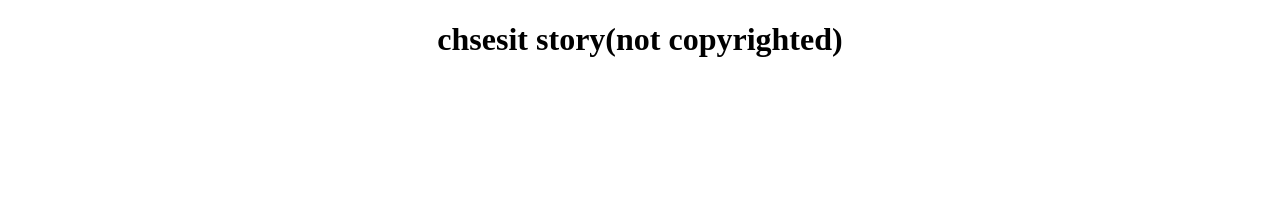
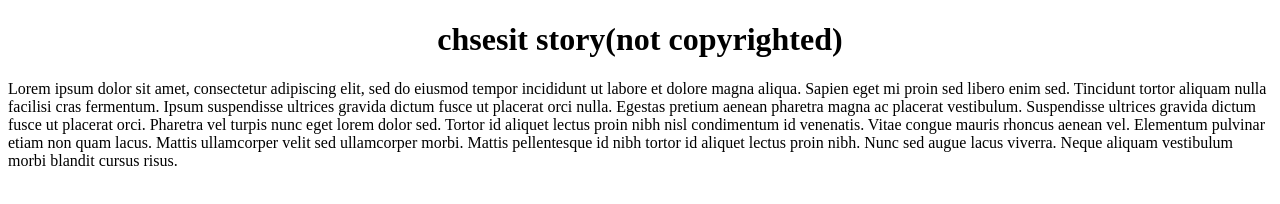
Before and after one commit to zahmbie1/TSA-coolwebsite, a plain HTML site: page index.html in a window 1280 px wide. Drawn offline with Linux system fonts and the light colour scheme.

Commit message:
LOREM ISPUM

```diff
--- a/index.html
+++ b/index.html
@@ -5,5 +5,7 @@
     </head>
     <body>
         <div class="center-text"><h1>chsesit story(not copyrighted)</h1></div>
+        <p>Lorem ipsum dolor sit amet, consectetur adipiscing elit, sed do eiusmod tempor incididunt ut labore et dolore magna aliqua. Sapien eget mi proin sed libero enim sed. Tincidunt tortor aliquam nulla facilisi cras fermentum. Ipsum suspendisse ultrices gravida dictum fusce ut placerat orci nulla. Egestas pretium aenean pharetra magna ac placerat vestibulum. Suspendisse ultrices gravida dictum fusce ut placerat orci. Pharetra vel turpis nunc eget lorem dolor sed. Tortor id aliquet lectus proin nibh nisl condimentum id venenatis. Vitae congue mauris rhoncus aenean vel. Elementum pulvinar etiam non quam lacus. Mattis ullamcorper velit sed ullamcorper morbi. Mattis pellentesque id nibh tortor id aliquet lectus proin nibh. Nunc sed augue lacus viverra. Neque aliquam vestibulum morbi blandit cursus risus.</p>
+
     </body>
 </html>
```
